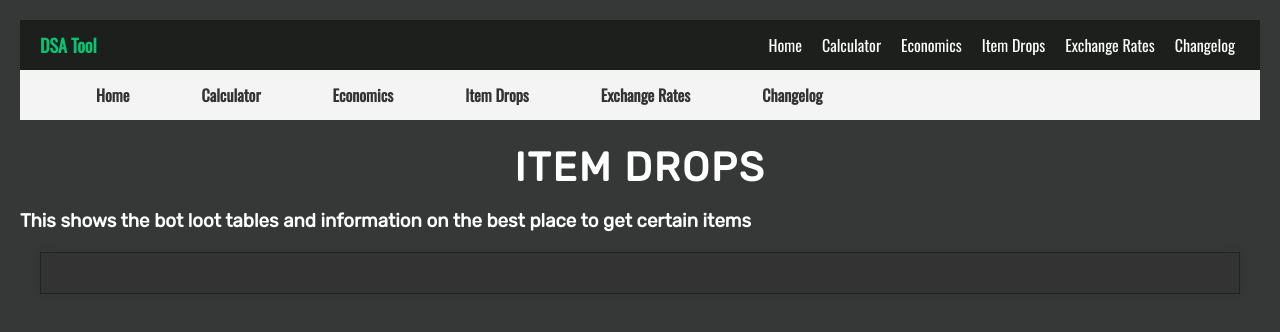
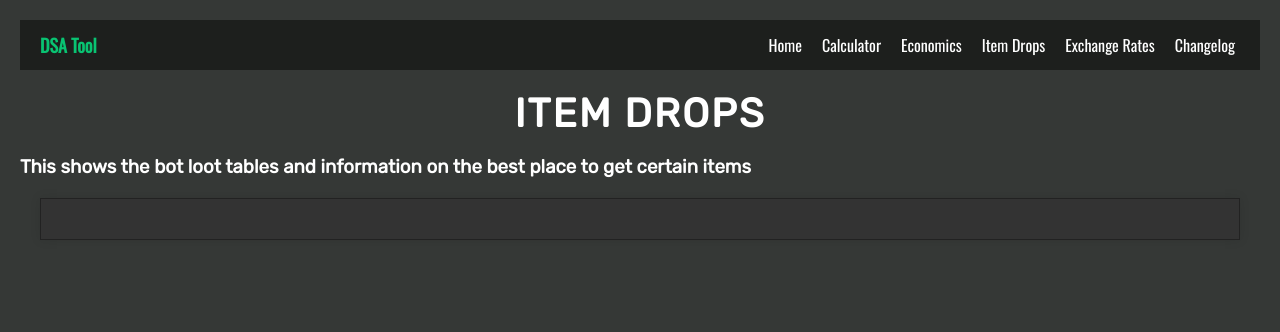
Before and after one commit to rowandwhelan/dsatool, a website: page public/drops.html in a window 1280 px wide. Drawn offline with nearby package versions, Linux system fonts and the light colour scheme; no server answers.

Commit message:
Update drops.html

```diff
--- a/public/drops.html
+++ b/public/drops.html
@@ -239,7 +239,7 @@ ul li:hover {
     menu.classList.toggle('open');
 }
   </script>
-  <embed src="./header.html" frameborder="0" width="100%" height="50px"></embed>
+
   <h1>Item Drops</h1>
   <br>
   <h3> This shows the bot loot tables and information on the best place to get certain items</h3>
```
